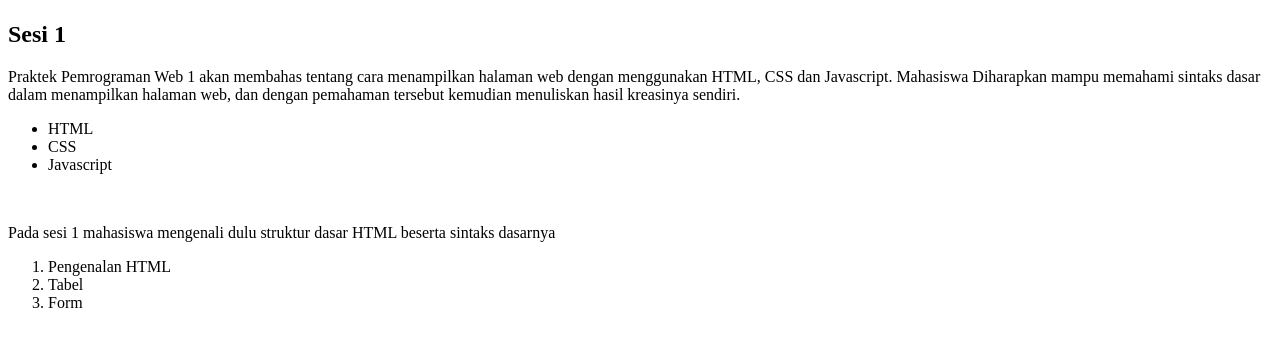
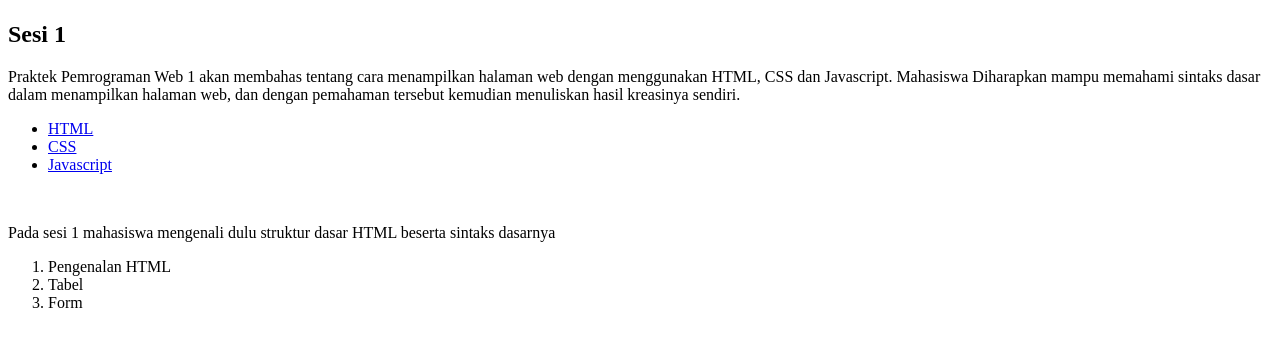
Before and after one commit to BimoDP/Praktik_Web1, a plain HTML site: page index.html in a window 1280 px wide. Shown: the part 59-406 px from the top of the page. Drawn offline with Linux system fonts and the light colour scheme.

Commit message:
Percobaan 1.4

```diff
--- a/index.html
+++ b/index.html
@@ -16,9 +16,9 @@
         tersebut kemudian menuliskan hasil kreasinya sendiri.</p>
 
     <ul>
-        <li>HTML</li>
-        <li>CSS</li>
-        <li>Javascript</li>
+        <li><a href="#html"> HTML</a></li>
+        <li><a href="#css"> CSS</a></li>
+        <li><a href="#javascript"> Javascript</a></li>
     </ul>
 
     <img src="E:\KULIAH BIMO\SEMESTER 3\cover.png" alt="">
```
